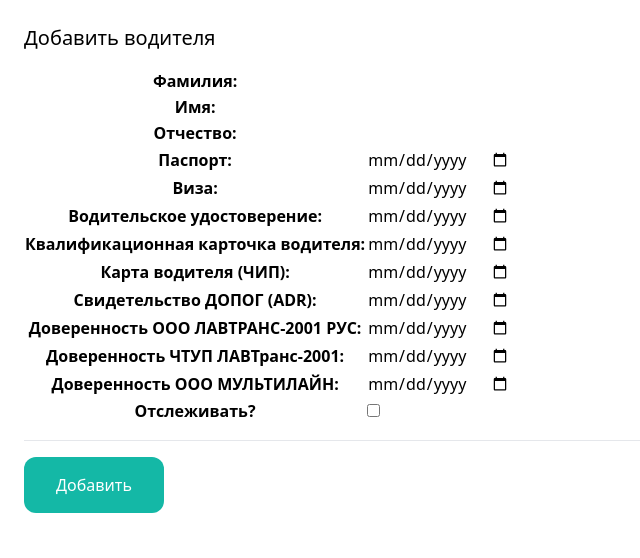
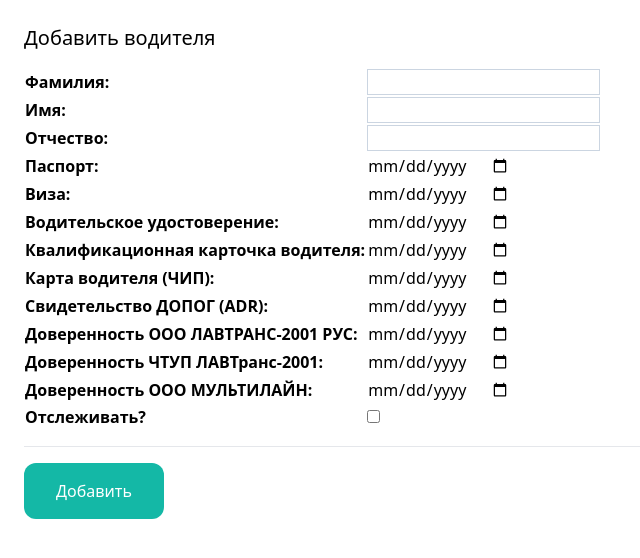
Before and after one commit to Aleksei911/LAVTrans-2001-Django-project-, a Django app: page /add_driver/ in a window 1280 px wide. Shown: the part 64-622 px from the top of the page, without its empty margins (0-640 px from the left). Run offline with Django 4.2, Linux system fonts and the light colour scheme; the visitor is signed in with stand-in values (Sample User, id 1); some libraries are stand-ins or nearby versions.

Commit message:
update all templates and forms

```diff
--- a/lavtrans/database/forms.py
+++ b/lavtrans/database/forms.py
@@ -14,6 +14,9 @@ class AddTechPassportForm(forms.ModelForm):
         model = TechPassport
         fields = ('vin', 'type_ts', 'category', 'eco_class', 'color', 'engine_capacity',
                   'weight', 'max_weight', 'manufacturer', 'owner', 'price', 'pts', 'pts_date', 'place_of_registration')
+        widgets = {
+            'owner': forms.Select(attrs={'style': 'width: 180px;'}),
+        }
 
 
 class AddDriverForm(forms.ModelForm):
@@ -28,6 +31,12 @@ class AddPassportDriverForm(forms.ModelForm):
         model = PassportDriver
         fields = ('date_of_birth', 'passport_number', 'date_of_issue', 'identification_number', 'authority',
                   'place_of_residence')
+        widgets = {
+            'passport_number': forms.TextInput(attrs={'style': 'width: 270px;'}),
+            'identification_number': forms.TextInput(attrs={'style': 'width: 270px;'}),
+            'authority': forms.TextInput(attrs={'style': 'width: 270px;'}),
+            'place_of_residence': forms.Textarea(attrs={'cols': 34, 'rows': 2}),
+        }
 
 
 class AddEventForm(forms.ModelForm):
@@ -38,6 +47,14 @@ class AddEventForm(forms.ModelForm):
                   'service_date', 'service_sum', 'final_docs', 'payment_date')
 
         date_of_submission = forms.DateField(widget=forms.DateInput(attrs={'class': 'form-control'}))
+        widgets = {
+            'polis_number': forms.TextInput(attrs={'style': 'width: 290px;'}),
+            'repair_method': forms.Select(attrs={'style': 'width: 290px;'}),
+            'calculation_sum': forms.NumberInput(attrs={'style': 'width: 290px;'}),
+            'expenses': forms.NumberInput(attrs={'style': 'width: 290px;'}),
+            'service_name': forms.TextInput(attrs={'style': 'width: 290px;'}),
+            'service_sum': forms.NumberInput(attrs={'style': 'width: 290px;'}),
+        }
 
 
 class MultipleFileInput(forms.ClearableFileInput):
--- a/lavtrans/database/templates/database/cars/add_car.html
+++ b/lavtrans/database/templates/database/cars/add_car.html
@@ -16,19 +16,19 @@
             <tr>
                 <th><label for="id_number">Номер авто:</label></th>
                 <td>
-                    <input type="text" name="number" maxlength="10" required="" id="id_number">
+                    <input class="border-2 border-black-200" type="text" name="number" maxlength="10" required="" id="id_number">
                 </td>
             </tr>
             <tr>
                 <th><label for="id_model">Марка-модель ТС:</label></th>
                 <td>
-                    <input type="text" name="model" maxlength="50" required="" id="id_model">
+                    <input class="border-2 border-black-200" type="text" name="model" maxlength="50" required="" id="id_model">
                 </td>
             </tr>
             <tr>
                 <th><label for="id_manufacture_year">Год выпуска:</label></th>
                 <td>
-                    <input type="number" name="manufacture_year" step="1" required="" id="id_manufacture_year">
+                    <input class="border-2 border-black-200" type="number" name="manufacture_year" step="1" required="" id="id_manufacture_year">
                 </td>
             </tr>
             <tr>
--- a/lavtrans/database/templates/database/cars/edit_car.html
+++ b/lavtrans/database/templates/database/cars/edit_car.html
@@ -16,19 +16,19 @@
             <tr>
                 <th><label for="id_number">Номер авто:</label></th>
                 <td>
-                    <input type="text" name="number" value="{{ form.number.value }}" maxlength="10" required="" id="id_number">
+                    <input class="border-2 border-black-200" type="text" name="number" value="{{ form.number.value }}" maxlength="10" required="" id="id_number">
                 </td>
             </tr>
             <tr>
                 <th><label for="id_model">Марка-модель ТС:</label></th>
                 <td>
-                    <input type="text" name="model" value="{{ form.model.value }}" maxlength="50" required="" id="id_model">
+                    <input class="border-2 border-black-200" type="text" name="model" value="{{ form.model.value }}" maxlength="50" required="" id="id_model">
                 </td>
             </tr>
             <tr>
                 <th><label for="id_manufacture_year">Год выпуска:</label></th>
                 <td>
-                    <input type="number" name="manufacture_year" value="{{ form.manufacture_year.value }}" step="1" required="" id="id_manufacture_year">
+                    <input class="border-2 border-black-200" type="number" name="manufacture_year" value="{{ form.manufacture_year.value }}" step="1" required="" id="id_manufacture_year">
                 </td>
             </tr>
             <tr>
--- a/lavtrans/database/templates/database/drivers/add_driver.html
+++ b/lavtrans/database/templates/database/drivers/add_driver.html
@@ -14,79 +14,79 @@
         <table>
             <tbody>
             <tr>
-                <th><label for="id_last_name">Фамилия:</label></th>
+                <th class="text-left"><label for="id_last_name">Фамилия:</label></th>
                 <td>
-                    <input type="text" name="last_name" maxlength="20" required="" id="id_last_name">
+                    <input class="border border-slate-300" type="text" name="last_name" maxlength="20" required="" id="id_last_name">
                 </td>
             </tr>
             <tr>
-                <th><label for="id_name">Имя:</label></th>
+                <th class="text-left"><label for="id_name">Имя:</label></th>
                 <td>
-                    <input type="text" name="name" maxlength="20" required="" id="id_name">
+                    <input class="border border-slate-300" type="text" name="name" maxlength="20" required="" id="id_name">
                 </td>
             </tr>
             <tr>
-                <th><label for="id_middle_name">Отчество:</label></th>
+                <th class="text-left"><label for="id_middle_name">Отчество:</label></th>
                 <td>
-                    <input type="text" name="middle_name" maxlength="20" required="" id="id_middle_name">
+                    <input class="border border-slate-300" type="text" name="middle_name" maxlength="20" required="" id="id_middle_name">
                 </td>
             </tr>
             <tr>
-                <th><label for="id_passport">Паспорт:</label></th>
+                <th class="text-left"><label for="id_passport">Паспорт:</label></th>
                 <td>
                     <input type="date" name="passport" id="id_passport">
                 </td>
             </tr>
             <tr>
-                <th><label for="id_visa">Виза:</label></th>
+                <th class="text-left"><label for="id_visa">Виза:</label></th>
                 <td>
                     <input type="date" name="visa" id="id_visa">
                 </td>
             </tr>
             <tr>
-                <th><label for="id_driver_card">Водительское удостоверение:</label></th>
+                <th class="text-left"><label for="id_driver_card">Водительское удостоверение:</label></th>
                 <td>
                     <input type="date" name="driver_card" id="id_driver_card">
                 </td>
             </tr>
             <tr>
-                <th><label for="id_mezhdunarodnik">Квалификационная карточка водителя:</label></th>
+                <th class="text-left"><label for="id_mezhdunarodnik">Квалификационная карточка водителя:</label></th>
                 <td>
                     <input type="date" name="mezhdunarodnik" id="id_mezhdunarodnik">
                 </td>
             </tr>
             <tr>
-                <th><label for="id_chip">Карта водителя (ЧИП):</label></th>
+                <th class="text-left"><label for="id_chip">Карта водителя (ЧИП):</label></th>
                 <td>
                     <input type="date" name="chip" id="id_chip">
                 </td>
             </tr>
             <tr>
-                <th><label for="id_adr">Свидетельство ДОПОГ (ADR):</label></th>
+                <th class="text-left"><label for="id_adr">Свидетельство ДОПОГ (ADR):</label></th>
                 <td>
                     <input type="date" name="adr" id="id_adr">
                 </td>
             </tr>
             <tr>
-                <th><label for="id_doverennost_rus">Доверенность ООО ЛАВТРАНС-2001 РУС:</label></th>
+                <th class="text-left"><label for="id_doverennost_rus">Доверенность ООО ЛАВТРАНС-2001 РУС:</label></th>
                 <td>
                     <input type="date" name="doverennost_rus" id="id_doverennost_rus">
                 </td>
             </tr>
             <tr>
-                <th><label for="id_doverennost_lt">Доверенность ЧТУП ЛАВТранс-2001:</label></th>
+                <th class="text-left"><label for="id_doverennost_lt">Доверенность ЧТУП ЛАВТранс-2001:</label></th>
                 <td>
                     <input type="date" name="doverennost_lt" id="id_doverennost_lt">
                 </td>
             </tr>
             <tr>
-                <th><label for="id_doverennost_mul">Доверенность ООО МУЛЬТИЛАЙН:</label></th>
+                <th class="text-left"><label for="id_doverennost_mul">Доверенность ООО МУЛЬТИЛАЙН:</label></th>
                 <td>
                     <input type="date" name="doverennost_mul" id="id_doverennost_mul">
                 </td>
             </tr>
             <tr>
-                <th><label for="id_active">Отслеживать?</label></th>
+                <th class="text-left"><label for="id_active">Отслеживать?</label></th>
                 <td>
                     <input type="checkbox" name="active" id="id_active">
                 </td>
```
Also changed, not shown: lavtrans/database/templates/database/drivers/add_passport.html (+4 -4 lines), lavtrans/database/templates/database/drivers/driver_detail.html (+13 -13 lines), lavtrans/database/templates/database/drivers/edit_driver.html (+16 -16 lines), lavtrans/database/templates/database/drivers/passport_info.html (+7 -7 lines), lavtrans/database/templates/database/events/add_event.html (+5 -5 lines).
